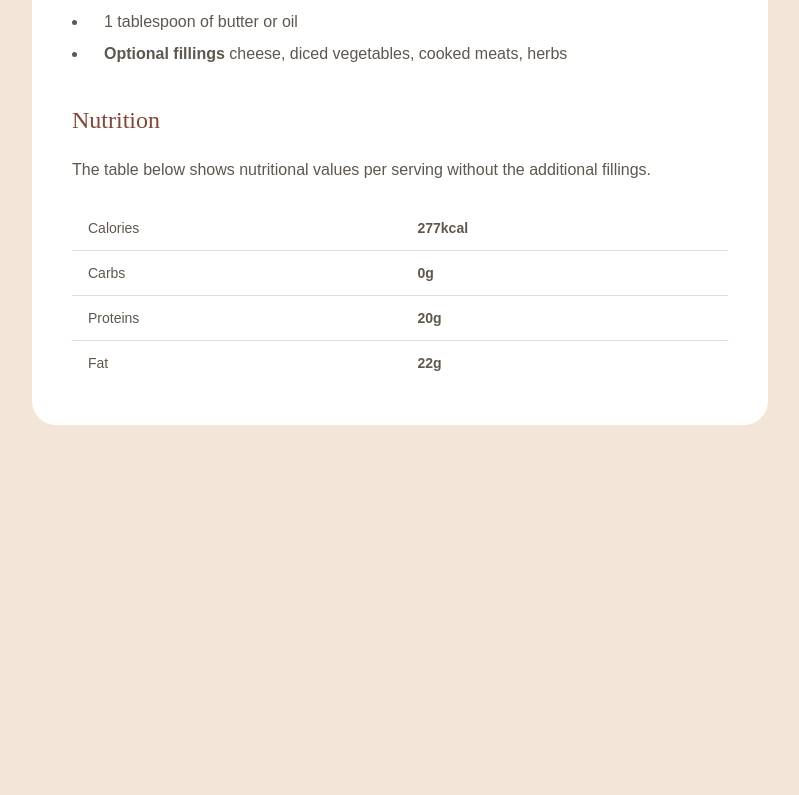
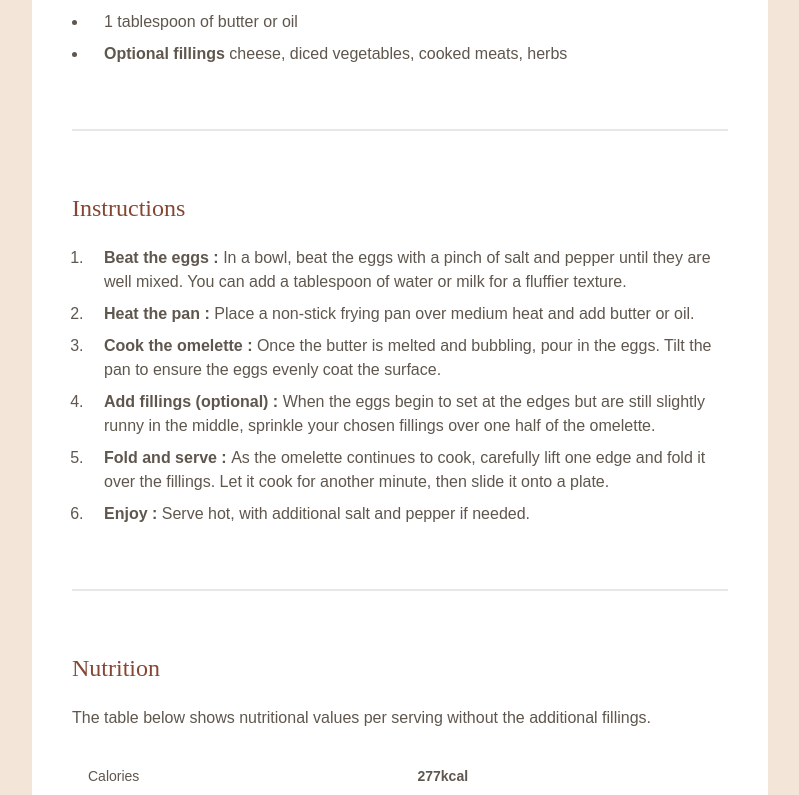
Before and after one commit to Hcmwebs/recipe-page, a React (Vite) app: page / in a window 1280 px wide. Shown: the part 942-1737 px from the top of the page, without its empty margins (240-1039 px from the left). Before the commit the page ends 1367 px from the top, so only its background shows below. Built offline with nearby package versions, Linux system fonts and the light colour scheme.

Commit message:
rendered all the card components

```diff
--- a/src/components/Card.jsx
+++ b/src/components/Card.jsx
@@ -5,17 +5,21 @@ import {
 	PageIntro,
 	Prep,
 	Ingredients,
+	Divider,
+	Instructions,
 } from './index';
 import { ingredients } from '../data';
 const Card = () => {
 	return (
 		<div className='grid grid-cols-1 bg-white lg:rounded-3xl w-full max-w-[736px] mx-auto'>
 			<Hero />
-			<main className='w-full grid grid-cols-1 gap-y-8 lg:gap-y-10 align-center px-8 lg:p-10 mt-10 lg:mt-0'>
+			<main className='min-h-screen w-full grid grid-cols-1 gap-y-8 lg:gap-y-10 align-center px-8 lg:p-10 mt-10 lg:mt-0'>
 				<PageIntro />
 				<Prep />
 				<Ingredients />
-
+				<Divider />
+				<Instructions />
+				<Divider />
 				<Nutrition />
 			</main>
 		</div>
--- a/src/components/Instructions.jsx
+++ b/src/components/Instructions.jsx
@@ -1,7 +1,17 @@
-import React from 'react';
+import { instructions } from '../data';
+import { Title, ListItem } from './index';
 
 const Instructions = () => {
-	return <h1 className='text-3xl text-center'>instructions goes here</h1>;
+	return (
+		<section className='grid grid-cols-1 gap-y-6'>
+			<Title text='Instructions' />
+			<ol className='list-outside list-decimal grid gap-y-2 pl-4'>
+				{instructions.map((listItem) => {
+					return <ListItem key={listItem.id} {...listItem} />;
+				})}
+			</ol>
+		</section>
+	);
 };
 
 export default Instructions;
```
